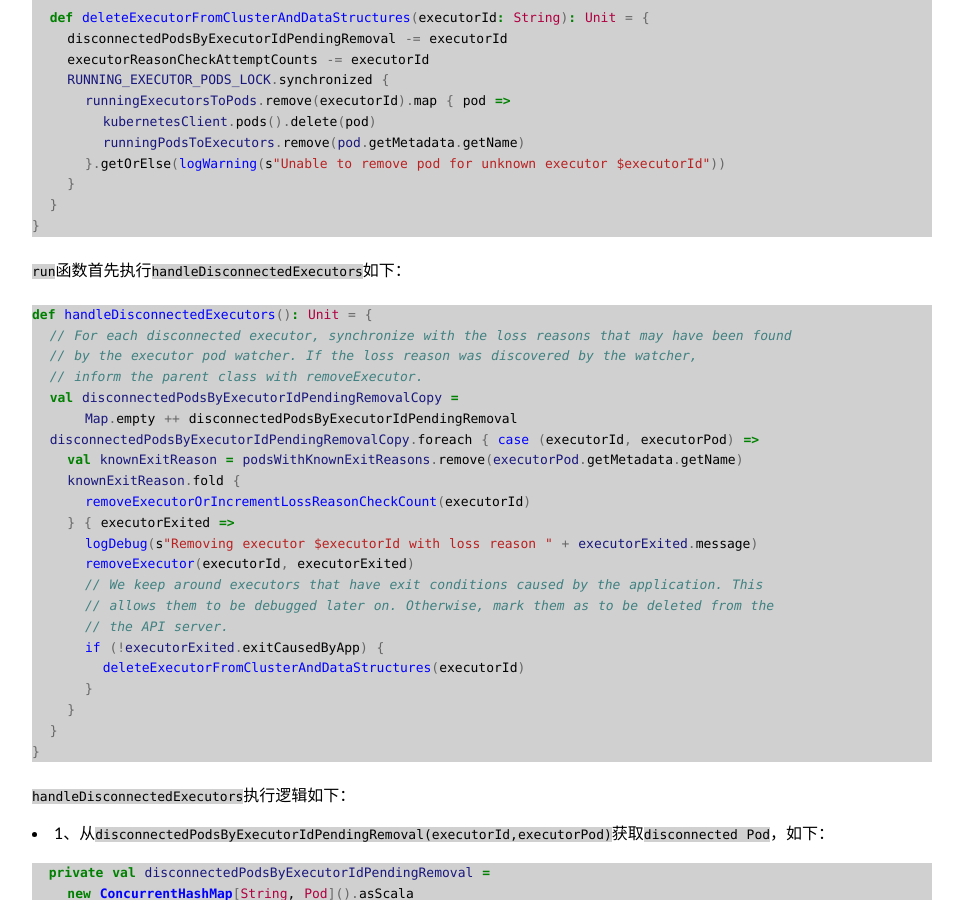
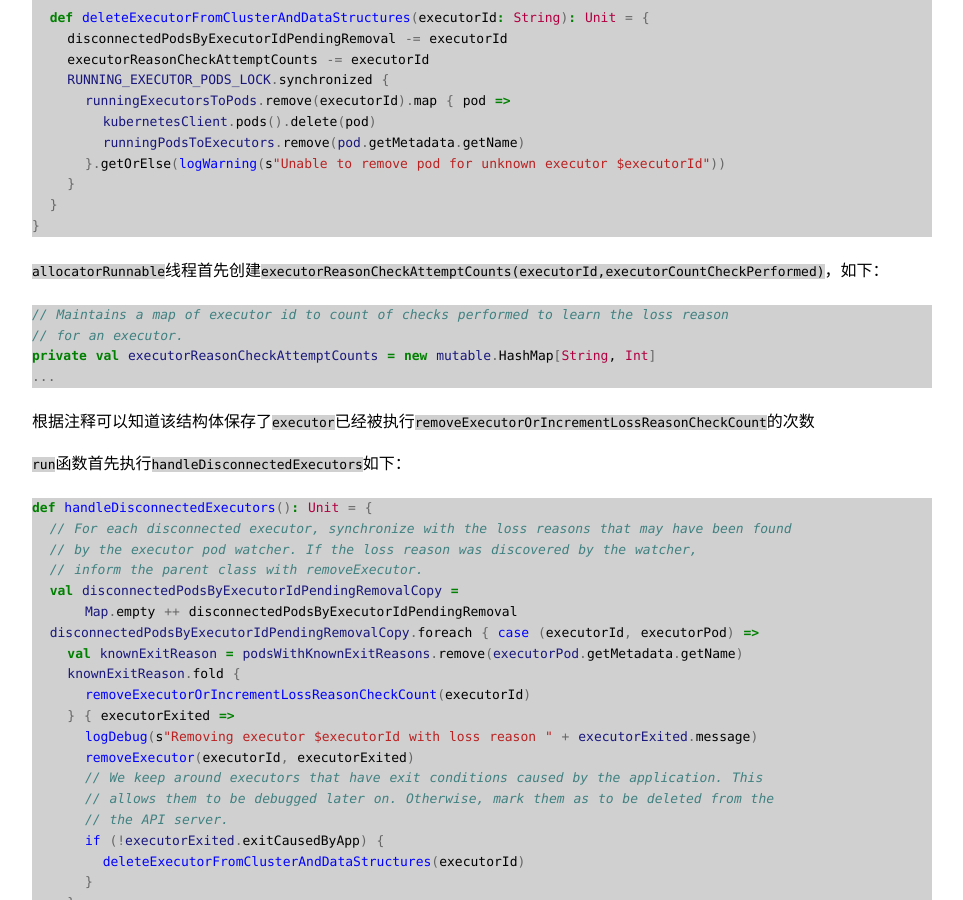
Before and after one commit to duyanghao/duyanghao.github.io, a Jekyll site: the page built from _posts/2017-10-26-Spark-on-k8s-SAR.md, in a window 1280 px wide and 900 px high, scrolled down 6644 px. Shown: the whole window, without its empty margins (158-1121 px from the left). Built offline with Jekyll 4.4.1, drawn with Linux system fonts in a browser that asks for light colours; some web fonts are replaced; comment, search, counter and statistics services are not loaded; some of the changed text lies outside the part shown.

Commit message:
Update 2017-10-26-Spark-on-k8s-SAR.md
Signed-off-by: “duyanghao” <1294057873@qq.com>

````diff
--- a/_posts/2017-10-26-Spark-on-k8s-SAR.md
+++ b/_posts/2017-10-26-Spark-on-k8s-SAR.md
@@ -250,7 +250,7 @@ Manually tested that on deleting a pod, new pods were being requested.
     new ConcurrentHashMap[String, Pod]().asScala
 ```
 
-`allocatorRunnable`执行具体分配`executor`逻辑（核心函数）：
+`allocatorRunnable`线程执行具体分配`executor`逻辑（核心函数）：
 
 ```scala
 override def start(): Unit = {
@@ -343,6 +343,17 @@ private val allocatorRunnable: Runnable = new Runnable {
   }
 }
 ```
+
+`allocatorRunnable`线程首先创建`executorReasonCheckAttemptCounts(executorId,executorCountCheckPerformed)`，如下：
+
+```scala
+// Maintains a map of executor id to count of checks performed to learn the loss reason
+// for an executor.
+private val executorReasonCheckAttemptCounts = new mutable.HashMap[String, Int]
+...
+```
+
+根据注释可以知道该结构体保存了`executor`已经被执行`removeExecutorOrIncrementLossReasonCheckCount`的次数
 
 `run`函数首先执行`handleDisconnectedExecutors`如下：
 
````
Also changed, not shown: other parts of _posts/2017-10-26-Spark-on-k8s-SAR.md (+1 -0 lines).
